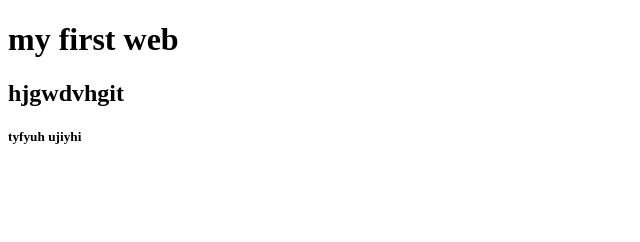
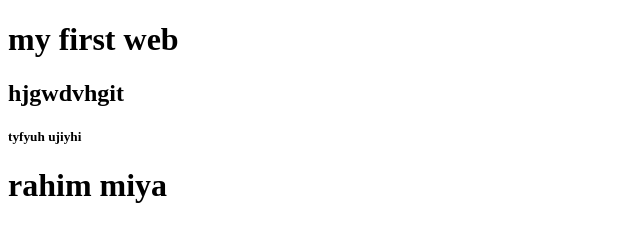
Before and after one commit to sekandar-hosen-naeem/practise, a plain HTML site: page index.html in a window 1280 px wide. Shown: the whole page, without its empty margins (0-640 px from the left). Drawn offline with Linux system fonts and the light colour scheme.

Commit message:
Update index.html

```diff
--- a/index.html
+++ b/index.html
@@ -9,5 +9,6 @@
     <h1> my first web</h1>
    <h2>hjgwdvhgit </h2>
    <h5> tyfyuh ujiyhi</h5>
+    <h1> rahim miya</h1>
 </body>
 </html>
```
